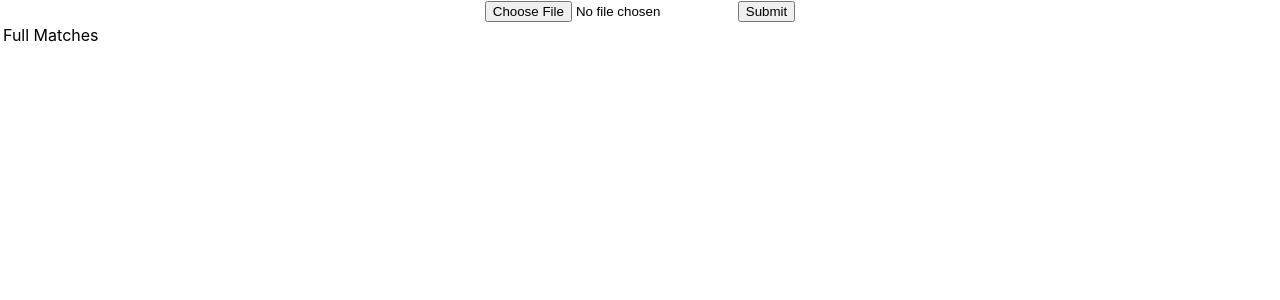
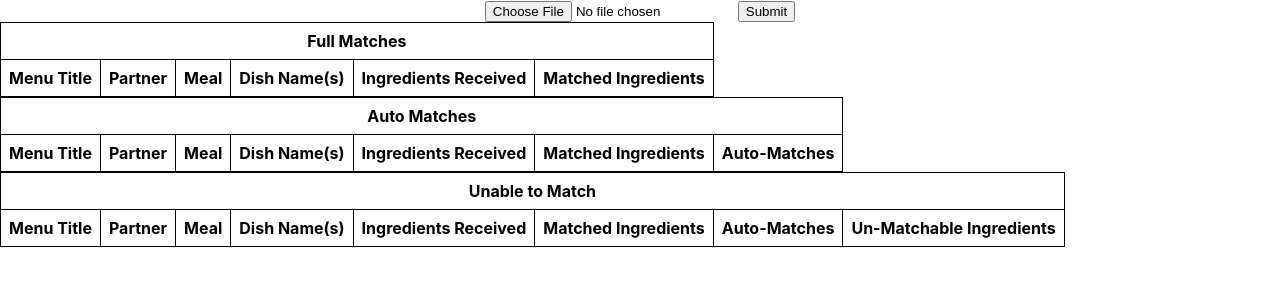
Before and after one commit to benlife5/bulk-menu-upload, a React (Create React App) app: page / in a window 1280 px wide. Shown: the top 300 px of the page. Built offline with nearby package versions, Linux system fonts and the light colour scheme; the HTML template or start-up script is replaced by a standard one.

Commit message:
cleaned up code, fixed normalized lookip

```diff
--- a/src/App.css
+++ b/src/App.css
@@ -36,3 +36,13 @@
     transform: rotate(360deg);
   }
 }
+
+tr, th, td {
+  border: 1px solid black;
+  padding: .5em
+}
+
+table {
+  border: 1px solid black;
+  border-collapse: collapse;
+}
--- a/src/App.js
+++ b/src/App.js
@@ -1,151 +1,147 @@
-import './App.css';
-import {useState, useEffect} from "react"
+import "./App.css";
+import { useState, useEffect } from "react";
 import Papa from "papaparse";
-import FuzzySet from 'fuzzyset.js';
+import FuzzySet from "fuzzyset.js";
+import OutputComponent from "./OutputComponent";
 
 function App() {
-  const [data, setData] = useState()
-  const [ingredients, setIngredients] = useState(() => new Set())
-  const [normalizedIngredientLookup, setNormalizedIngredientLookup] = useState({})
-  const [fullMatches, setFullMatches] = useState()
-  const [autoMatches, setAutoMatches] = useState()
-  const [failedMatches, setFailedMatches] = useState()
-  // const [input, setInput] = useState()
+  const [data, setData] = useState();
+  const [ingredients, setIngredients] = useState(() => new Set());
+  const [normalizedIngredientLookup, setNormalizedIngredientLookup] = useState(
+    {}
+  );
+  const [fullMatches, setFullMatches] = useState();
+  const [autoMatches, setAutoMatches] = useState();
+  const [failedMatches, setFailedMatches] = useState();
 
   const loadIngredients = () => {
     fetch("ingredients_list.csv")
-    .then(res => res.text())
-    .then(res => Papa.parse(res).data)
-    .then(data => {
-      const ingred = new Set()
-      const normalizedIngredients = {}
-      for (let i = 1; i < data.length; i++) {
-        const normalizedIngredient = normalizeString(data[i][1])
-        ingred.add(normalizedIngredient)
-        normalizedIngredients[normalizedIngredient] = data[i][1]
-      }
-      setNormalizedIngredientLookup(() => normalizedIngredients)
-      setIngredients(() => ingred)
-    })
-  }
+      .then((res) => res.text())
+      .then((res) => Papa.parse(res).data)
+      .then((data) => {
+        const ingred = new Set();
+        for (let i = 1; i < data.length; i++) {
+          const normalizedIngredient = normalizeString(data[i][1]);
+          ingred.add(normalizedIngredient);
+        }
+        setIngredients(() => ingred);
+        console.log(normalizedIngredientLookup)
+      });
+  };
 
   const normalizeString = (str) => {
-    return str.toLowerCase().trim().replaceAll(" ", "")
-  }
+    const normalized = str.toLowerCase().trim().replaceAll(" ", "")
+    if (normalizedIngredientLookup[normalized] === undefined) {
+      const newLookup = normalizedIngredientLookup
+      newLookup[normalized] = str
+      setNormalizedIngredientLookup(newLookup)
+    }
+    return normalized;
+  };
 
   useEffect(() => {
-    loadIngredients()
+    loadIngredients();
   }, []);
 
   const upload = async (e) => {
-    e.preventDefault()
+    e.preventDefault();
     Papa.parse(e.target[0].files[0], {
       header: true,
       skipEmptyLines: "greedy",
       complete: function (results) {
         for (let i = 0; i < results.data.length; i++) {
           if (results.data[i]["Menu Title"] === "" && i > 0) {
-            results.data[i]["Menu Title"] = results.data[i - 1]["Menu Title"]
+            results.data[i]["Menu Title"] = results.data[i - 1]["Menu Title"];
           }
           if (results.data[i].Partner === "" && i > 0) {
-            results.data[i].Partner = results.data[i - 1].Partner
+            results.data[i].Partner = results.data[i - 1].Partner;
           }
           if (results.data[i].Meal === "" && i > 0) {
-            results.data[i].Meal = results.data[i - 1].Meal
+            results.data[i].Meal = results.data[i - 1].Meal;
           }
-          results.data[i].Ingredients = Papa.parse(results.data[i].Ingredients).data[0]
-          results.data[i].normalizedIngredients = []
-          results.data[i].normalizedIngredientLookup = {}
-          results.data[i].Ingredients.forEach(
-            (ingredient) => {
-              const normalizedIngredient = normalizeString(ingredient)
-              results.data[i].normalizedIngredients.push(normalizedIngredient)
-            }
-          )
+          results.data[i].Ingredients = Papa.parse(
+            results.data[i].Ingredients
+          ).data[0];
+          results.data[i].normalizedIngredients = [];
+          results.data[i].Ingredients.forEach((ingredient) => {
+            const normalizedIngredient = normalizeString(ingredient);
+            results.data[i].normalizedIngredients.push(normalizedIngredient);
+          });
         }
-
-        console.log(results.data)
-        // setInput(results.data)
-        match(results.data)
+        match(results.data);
       },
-      error: function () {alert("Invalid file")}
+      error: function () {
+        alert("Invalid file");
+      },
     });
-  }
+  };
 
   const match = (input) => {
-    console.log(input)
-    const alreadyCorrect = []
-    const matched = []
-    const unableToMatch = []
-    const fuzzySet = FuzzySet(Array.from(ingredients))
-    input.forEach ((meal) => {
-      const unMatchedIngredients = []
-      let fullSuccess = true
-      meal.normalizedIngredients.forEach((ingredient) => {
+    const alreadyCorrect = [];
+    const matched = [];
+    const unableToMatch = [];
+    const fuzzySet = FuzzySet(Array.from(ingredients));
+    input.forEach((meal) => {
+      const unMatchedIngredients = [];
+      let fullSuccess = true;
+      meal.outputIngredients = []
+      meal.Ingredients.forEach((originalIngredient) => {
+        const ingredient = normalizeString(originalIngredient)
         if (!ingredients.has(ingredient)) {
-          fullSuccess = false
-          unMatchedIngredients.push(ingredient)
+          fullSuccess = false;
+          unMatchedIngredients.push(originalIngredient);
+        } else {
+          meal.outputIngredients.push(normalizeString(ingredient))
         }
-      })
+      });
       if (fullSuccess) {
-        alreadyCorrect.push(meal)
+        alreadyCorrect.push(meal);
       } else {
-        let allMatched = true
-        meal.unMatchableIngredients = []
-        meal.matchedIngredients = []
-        unMatchedIngredients.forEach((ingredient) => {
-          let fuzzySetResult = fuzzySet.get(ingredient)
-          console.log(ingredient, fuzzySetResult)
+        let allMatched = true;
+        meal.unMatchableIngredients = [];
+        meal.matchedIngredients = [];
+        unMatchedIngredients.forEach((originalIngredient) => {
+          const ingredient = normalizeString(originalIngredient)
+          let fuzzySetResult = fuzzySet.get(ingredient);
           if (fuzzySetResult[0][0] < 0.5) {
-            allMatched = false
-            meal.unMatchableIngredients.push(ingredient)
+            allMatched = false;
+            meal.unMatchableIngredients.push(ingredient);
           } else {
-            meal.matchedIngredients.push({original: ingredient, matched: fuzzySetResult[0][1]})
+            meal.outputIngredients.push(normalizeString(fuzzySetResult[0][1]))
+            meal.matchedIngredients.push({
+              original: ingredient,
+              matched: fuzzySetResult[0][1],
+            });
+
           }
-        })
+        });
         if (allMatched) {
-          matched.push(meal)
+          matched.push(meal);
         } else {
-          unableToMatch.push(meal)
+          unableToMatch.push(meal);
         }
       }
-    })
-    console.log("succesful:", alreadyCorrect)
-    console.log("matched:", matched)
-    console.log("unsuccesful:", unableToMatch)
+    });
 
-    setFullMatches(alreadyCorrect)
-    setAutoMatches(matched)
-    setFailedMatches(unableToMatch)
-  }
+    setFullMatches(alreadyCorrect);
+    setAutoMatches(matched);
+    setFailedMatches(unableToMatch);
+  };
 
-  console.log(ingredients)
-  console.log(normalizedIngredientLookup)
-  console.log("fullMatches", fullMatches)
   if (ingredients.size > 0) {
     return (
       <div className="App">
         <form onSubmit={(e) => upload(e)}>
           <input type="file" label="Upload file" />
-          <input type="Submit" label="Upload"/>
+          <input type="Submit" label="Upload" />
         </form>
-        <table><tbody>
-          <tr><td>Full Matches</td></tr>
-        {fullMatches && fullMatches.length > 0 && fullMatches.map(
-          (meal) => {
-            return (<tr>
-              <td>{meal["Menu Title"]}</td>
-              <td>{meal["Partner"]}</td>
-              <td>{meal["Meal"]}</td>
-              <td>{meal.Ingredients}</td>
-            </tr>)
-          }
-        )}
-        </tbody></table>
+        <OutputComponent recipeSet={fullMatches} title={"Full Matches"} lookup={normalizedIngredientLookup} />
+        <OutputComponent recipeSet={autoMatches} title={"Auto Matches"} lookup={normalizedIngredientLookup}/>
+        <OutputComponent recipeSet={failedMatches} title={"Unable to Match"} lookup={normalizedIngredientLookup}/>
       </div>
     );
   } else {
-    return (<div className="App">Loading</div>)
+    return <div className="App">Loading</div>;
   }
 }
 
--- /dev/null
+++ b/src/OutputComponent.js
@@ -0,0 +1,40 @@
+const OutputComponent = (props) => {
+  return(<table>
+    <thead>
+      <tr>
+        <th colspan="8">{props.title}</th>
+      </tr>
+      <tr>
+        <th>Menu Title</th>
+        <th>Partner</th>
+        <th>Meal</th>
+        <th>Dish Name(s)</th>
+        <th>Ingredients Received</th>
+        <th>Matched Ingredients</th>
+        {(props.title === "Auto Matches" || props.title === "Unable to Match") && <th>Auto-Matches</th>}
+        {props.title === "Unable to Match" && <th>Un-Matchable Ingredients</th>}
+      </tr>
+    </thead>
+    <tbody>
+      {props.recipeSet &&
+        props.recipeSet.length > 0 &&
+        props.recipeSet.map((meal) => {
+          return (
+            <tr>
+              <td>{meal["Menu Title"]}</td>
+              <td>{meal["Partner"]}</td>
+              <td>{meal["Meal"]}</td>
+              <td>{meal["Dish Name(s)"]}</td>
+              <td>{meal.Ingredients.join(", ")}</td>
+              <td>{meal.outputIngredients.map((normIngred) => props.lookup[normIngred])}</td>
+              {(props.title === "Auto Matches" || props.title === "Unable to Match") && <td>
+                  {meal.matchedIngredients.map((match) => <p>{props.lookup[match.original]} to {props.lookup[match.matched]}</p>)}
+                </td>}
+            </tr>
+          );
+        })}
+    </tbody>
+  </table>);
+};
+
+export default OutputComponent;
```
